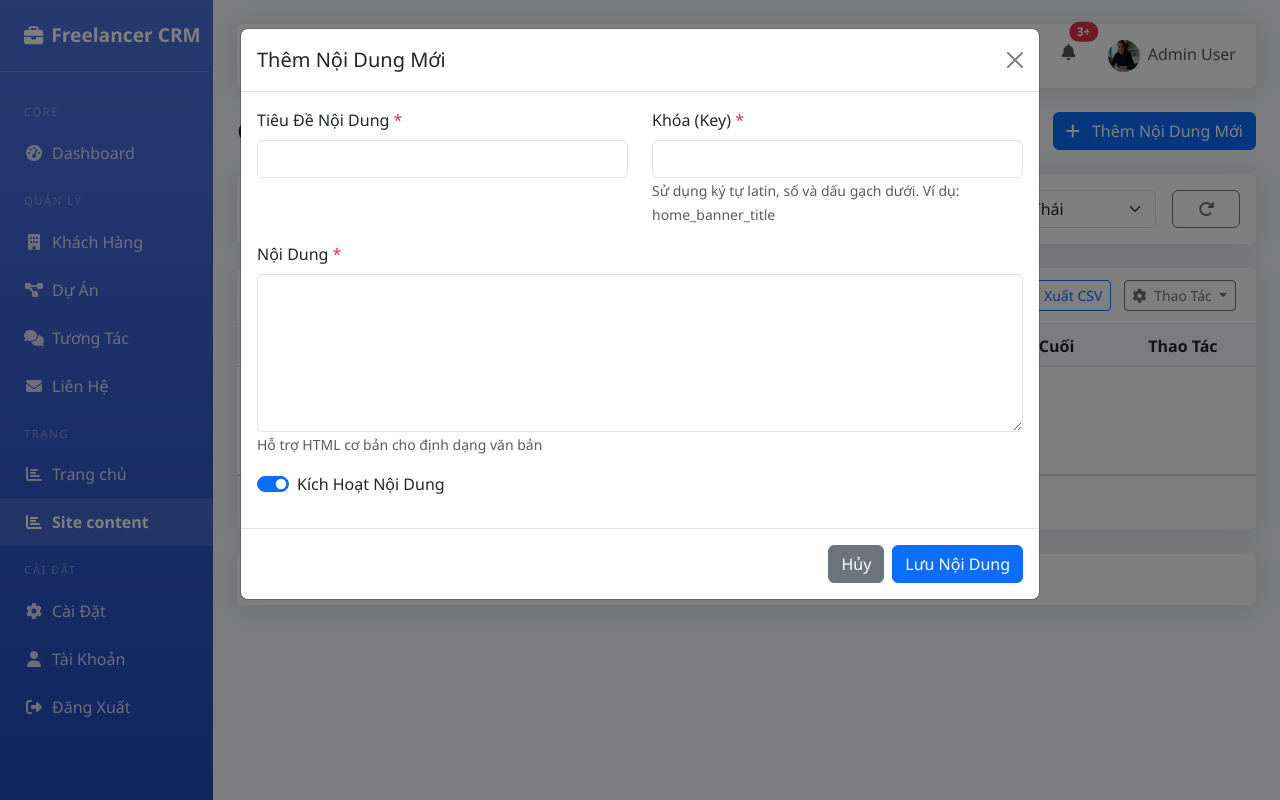
After one commit to KienPT0610/freelancer_crm, a PHP site: page /app/views/admin/site-content.php in a window 1280 px wide, after a click on "Thêm Nội Dung Mới". The commit adds this page. Run offline with PHP 8.4, Linux system fonts and the light colour scheme.

Commit message:
feat: add update site-content

```diff
--- a/app/views/admin/sidebar.php
+++ b/app/views/admin/sidebar.php
@@ -36,6 +36,11 @@
       <span>Trang chủ</span>
     </a>
 
+    <a class="sidebar-item <?php echo $active_page == 'site_content' ? 'active' : ''; ?>" href="/admin/site-content">
+      <i class="fas fa-chart-bar"></i>
+      <span>Site content</span>
+    </a>
+
     <div class="sidebar-heading">Cài Đặt</div>
     <a class="sidebar-item <?php echo $active_page == 'settings' ? 'active' : ''; ?>" href="/admin/settings">
       <i class="fas fa-cog"></i>
--- /dev/null
+++ b/app/views/admin/site-content.php
@@ -0,0 +1,469 @@
+<?php
+// Set variables for the layout
+$page_title = 'Quản Lý Nội Dung';
+$active_page = 'site_content';
+
+// Start output buffering to capture content
+ob_start();
+?>
+
+<!-- Page Header -->
+<div class="d-flex justify-content-between align-items-center mb-4">
+  <h4 class="mb-0">Quản Lý Nội Dung Website</h4>
+  <button class="btn btn-primary" data-bs-toggle="modal" data-bs-target="#addContentModal">
+    <i class="fas fa-plus me-2"></i> Thêm Nội Dung Mới
+  </button>
+</div>
+
+<?php if (isset($_SESSION['success'])): ?>
+<div class="alert alert-success alert-dismissible fade show" role="alert">
+  <i class="fas fa-check-circle me-2"></i> <?php echo $_SESSION['success']; unset($_SESSION['success']); ?>
+  <button type="button" class="btn-close" data-bs-dismiss="alert" aria-label="Close"></button>
+</div>
+<?php endif; ?>
+
+<?php if (isset($_SESSION['error'])): ?>
+<div class="alert alert-danger alert-dismissible fade show" role="alert">
+  <i class="fas fa-exclamation-circle me-2"></i> <?php echo $_SESSION['error']; unset($_SESSION['error']); ?>
+  <button type="button" class="btn-close" data-bs-dismiss="alert" aria-label="Close"></button>
+</div>
+<?php endif; ?>
+
+<!-- Content Search and Filter -->
+<div class="card mb-4">
+  <div class="card-body">
+    <div class="row g-3">
+      <div class="col-md-8">
+        <div class="input-group">
+          <input type="text" class="form-control" placeholder="Tìm kiếm nội dung...">
+          <button class="btn btn-primary" type="button">
+            <i class="fas fa-search"></i>
+          </button>
+        </div>
+      </div>
+      <div class="col-md-3">
+        <select class="form-select" id="statusFilter">
+          <option value="">Tất Cả Trạng Thái</option>
+          <option value="1">Đang Hoạt Động</option>
+          <option value="0">Không Hoạt Động</option>
+        </select>
+      </div>
+      <div class="col-md-1">
+        <button class="btn btn-outline-secondary w-100" id="resetFilters">
+          <i class="fas fa-redo"></i>
+        </button>
+      </div>
+    </div>
+  </div>
+</div>
+
+<!-- Content List -->
+<div class="card">
+  <div class="card-header d-flex justify-content-between align-items-center">
+    <span>Danh Sách Nội Dung</span>
+    <div>
+      <button class="btn btn-sm btn-outline-primary me-2">
+        <i class="fas fa-download me-1"></i> Xuất CSV
+      </button>
+      <div class="dropdown d-inline-block">
+        <button class="btn btn-sm btn-outline-secondary dropdown-toggle" type="button" data-bs-toggle="dropdown">
+          <i class="fas fa-cog me-1"></i> Thao Tác
+        </button>
+        <ul class="dropdown-menu dropdown-menu-end">
+          <li><a class="dropdown-item" href="#"><i class="fas fa-check-square me-2"></i> Kích Hoạt Hàng Loạt</a></li>
+          <li><a class="dropdown-item" href="#"><i class="fas fa-ban me-2"></i> Vô Hiệu Hóa Hàng Loạt</a></li>
+        </ul>
+      </div>
+    </div>
+  </div>
+  <div class="card-body p-0">
+    <div class="table-responsive">
+      <table class="table table-hover mb-0">
+        <thead>
+          <tr>
+            <th>
+              <div class="form-check">
+                <input class="form-check-input" type="checkbox" id="selectAll">
+              </div>
+            </th>
+            <th>Mã Nội Dung</th>
+            <th>Tiêu Đề</th>
+            <th>Khóa (Key)</th>
+            <th>Giá Trị</th>
+            <th>Trạng Thái</th>
+            <th>Cập Nhật Lần Cuối</th>
+            <th>Thao Tác</th>
+          </tr>
+        </thead>
+        <tbody>
+          <?php if (empty($contents)): ?>
+          <tr>
+            <td colspan="8" class="text-center py-4">
+              <div class="text-muted mb-1"><i class="fas fa-info-circle me-2"></i> Không có nội dung nào.</div>
+              <button class="btn btn-sm btn-primary" data-bs-toggle="modal" data-bs-target="#addContentModal">
+                Thêm Nội Dung Mới
+              </button>
+            </td>
+          </tr>
+          <?php else: ?>
+          <?php foreach ($contents as $content): ?>
+          <tr>
+            <td>
+              <div class="form-check">
+                <input class="form-check-input" type="checkbox" value="<?php echo $content['content_id']; ?>">
+              </div>
+            </td>
+            <td>
+              <span class="fw-bold">#<?php echo str_pad($content['content_id'], 4, '0', STR_PAD_LEFT); ?></span>
+            </td>
+            <td><?php echo htmlspecialchars($content['content_title']); ?></td>
+            <td>
+              <span class="badge bg-secondary"><?php echo htmlspecialchars($content['content_key']); ?></span>
+            </td>
+            <td>
+              <?php
+                // Display a preview of content value
+                $value = htmlspecialchars($content['content_value']);
+                echo strlen($value) > 50 ? substr($value, 0, 50) . '...' : $value;
+              ?>
+            </td>
+            <td>
+              <?php if ($content['is_active'] == 1): ?>
+              <span class="badge bg-success">Đang Hoạt Động</span>
+              <?php else: ?>
+              <span class="badge bg-danger">Không Hoạt Động</span>
+              <?php endif; ?>
+            </td>
+            <td><?php echo date('d/m/Y H:i', strtotime($content['last_updated'] ?? $content['created_at'])); ?></td>
+            <td>
+              <div class="btn-group">
+                <button type="button" class="btn btn-sm btn-outline-primary" data-bs-toggle="modal"
+                  data-bs-target="#editContentModal" data-content-id="<?php echo $content['content_id']; ?>"
+                  data-content-title="<?php echo htmlspecialchars($content['content_title']); ?>"
+                  data-content-key="<?php echo htmlspecialchars($content['content_key']); ?>"
+                  data-content-value="<?php echo htmlspecialchars($content['content_value']); ?>"
+                  data-is-active="<?php echo $content['is_active']; ?>">
+                  <i class="fas fa-edit"></i>
+                </button>
+                <button type="button" class="btn btn-sm btn-outline-info" data-bs-toggle="modal"
+                  data-bs-target="#viewContentModal" data-content-id="<?php echo $content['content_id']; ?>"
+                  data-content-title="<?php echo htmlspecialchars($content['content_title']); ?>"
+                  data-content-key="<?php echo htmlspecialchars($content['content_key']); ?>"
+                  data-content-value="<?php echo htmlspecialchars($content['content_value']); ?>"
+                  data-is-active="<?php echo $content['is_active']; ?>"
+                  data-created-at="<?php echo date('d/m/Y H:i', strtotime($content['created_at'])); ?>"
+                  data-updated-at="<?php echo !empty($content['last_updated']) ? date('d/m/Y H:i', strtotime($content['last_updated'])) : 'Chưa cập nhật'; ?>">
+                  <i class="fas fa-eye"></i>
+                </button>
+                <a href="/admin/site-content/<?php echo $content['content_id']; ?>/delete"
+                  class="btn btn-sm btn-outline-danger"
+                  onclick="return confirm('Bạn có chắc chắn muốn xóa nội dung này?');">
+                  <i class="fas fa-trash"></i>
+                </a>
+              </div>
+            </td>
+          </tr>
+          <?php endforeach; ?>
+          <?php endif; ?>
+        </tbody>
+      </table>
+    </div>
+  </div>
+  <div class="card-footer">
+    <nav>
+      <ul class="pagination justify-content-center mb-0">
+        <li class="page-item disabled">
+          <a class="page-link" href="#" tabindex="-1">Trước</a>
+        </li>
+        <li class="page-item active"><a class="page-link" href="#">1</a></li>
+        <li class="page-item"><a class="page-link" href="#">2</a></li>
+        <li class="page-item"><a class="page-link" href="#">3</a></li>
+        <li class="page-item">
+          <a class="page-link" href="#">Sau</a>
+        </li>
+      </ul>
+    </nav>
+  </div>
+</div>
+
+<!-- Modal Add Content -->
+<div class="modal fade" id="addContentModal" tabindex="-1" aria-labelledby="addContentModalLabel" aria-hidden="true">
+  <div class="modal-dialog modal-lg">
+    <div class="modal-content">
+      <div class="modal-header">
+        <h5 class="modal-title" id="addContentModalLabel">Thêm Nội Dung Mới</h5>
+        <button type="button" class="btn-close" data-bs-dismiss="modal" aria-label="Close"></button>
+      </div>
+      <div class="modal-body">
+        <form id="addContentForm" action="/admin/site-content/add" method="POST">
+          <div class="row mb-3">
+            <div class="col-md-6">
+              <label for="contentTitle" class="form-label">Tiêu Đề Nội Dung <span class="text-danger">*</span></label>
+              <input type="text" class="form-control" id="contentTitle" name="content_title" required>
+            </div>
+            <div class="col-md-6">
+              <label for="contentKey" class="form-label">Khóa (Key) <span class="text-danger">*</span></label>
+              <input type="text" class="form-control" id="contentKey" name="content_key" required>
+              <small class="text-muted">Sử dụng ký tự latin, số và dấu gạch dưới. Ví dụ: home_banner_title</small>
+            </div>
+          </div>
+          <div class="mb-3">
+            <label for="contentValue" class="form-label">Nội Dung <span class="text-danger">*</span></label>
+            <textarea class="form-control" id="contentValue" name="content_value" rows="6" required></textarea>
+            <small class="text-muted">Hỗ trợ HTML cơ bản cho định dạng văn bản</small>
+          </div>
+          <div class="mb-3">
+            <div class="form-check form-switch">
+              <input class="form-check-input" type="checkbox" id="contentActive" name="is_active" value="1" checked>
+              <label class="form-check-label" for="contentActive">Kích Hoạt Nội Dung</label>
+            </div>
+          </div>
+        </form>
+      </div>
+      <div class="modal-footer">
+        <button type="button" class="btn btn-secondary" data-bs-dismiss="modal">Hủy</button>
+        <button type="submit" form="addContentForm" class="btn btn-primary">Lưu Nội Dung</button>
+      </div>
+    </div>
+  </div>
+</div>
+
+<!-- Modal Edit Content -->
+<div class="modal fade" id="editContentModal" tabindex="-1" aria-labelledby="editContentModalLabel" aria-hidden="true">
+  <div class="modal-dialog modal-lg">
+    <div class="modal-content">
+      <div class="modal-header">
+        <h5 class="modal-title" id="editContentModalLabel">Chỉnh Sửa Nội Dung</h5>
+        <button type="button" class="btn-close" data-bs-dismiss="modal" aria-label="Close"></button>
+      </div>
+      <div class="modal-body">
+        <form id="editContentForm" action="/admin/site-content/update" method="POST">
+          <input type="hidden" id="editContentId" name="content_id">
+          <div class="row mb-3">
+            <div class="col-md-6">
+              <label for="editContentTitle" class="form-label">Tiêu Đề Nội Dung <span
+                  class="text-danger">*</span></label>
+              <input type="text" class="form-control" id="editContentTitle" name="content_title" required>
+            </div>
+            <div class="col-md-6">
+              <label for="editContentKey" class="form-label">Khóa (Key) <span class="text-danger">*</span></label>
+              <input type="text" class="form-control" id="editContentKey" name="content_key" required>
+              <small class="text-muted">Sử dụng ký tự latin, số và dấu gạch dưới. Ví dụ: home_banner_title</small>
+            </div>
+          </div>
+          <div class="mb-3">
+            <label for="editContentValue" class="form-label">Nội Dung <span class="text-danger">*</span></label>
+            <textarea class="form-control" id="editContentValue" name="content_value" rows="6" required></textarea>
+            <small class="text-muted">Hỗ trợ HTML cơ bản cho định dạng văn bản</small>
+          </div>
+          <div class="mb-3">
+            <div class="form-check form-switch">
+              <input class="form-check-input" type="checkbox" id="editContentActive" name="is_active" value="1">
+              <label class="form-check-label" for="editContentActive">Kích Hoạt Nội Dung</label>
+            </div>
+          </div>
+        </form>
+      </div>
+      <div class="modal-footer">
+        <button type="button" class="btn btn-secondary" data-bs-dismiss="modal">Hủy</button>
+        <button type="submit" form="editContentForm" class="btn btn-primary">Lưu Thay Đổi</button>
+      </div>
+    </div>
+  </div>
+</div>
+
+<!-- Modal View Content -->
+<div class="modal fade" id="viewContentModal" tabindex="-1" aria-labelledby="viewContentModalLabel" aria-hidden="true">
+  <div class="modal-dialog modal-lg">
+    <div class="modal-content">
+      <div class="modal-header">
+        <h5 class="modal-title" id="viewContentModalLabel">Chi Tiết Nội Dung</h5>
+        <button type="button" class="btn-close" data-bs-dismiss="modal" aria-label="Close"></button>
+      </div>
+      <div class="modal-body">
+        <div class="row mb-4">
+          <div class="col-md-6">
+            <h6 class="fw-bold mb-2">Thông Tin Cơ Bản</h6>
+            <table class="table table-sm">
+              <tr>
+                <td class="text-muted">Mã Nội Dung:</td>
+                <td class="fw-bold" id="viewContentId"></td>
+              </tr>
+              <tr>
+                <td class="text-muted">Tiêu Đề:</td>
+                <td id="viewContentTitle"></td>
+              </tr>
+              <tr>
+                <td class="text-muted">Khóa (Key):</td>
+                <td><code id="viewContentKey"></code></td>
+              </tr>
+              <tr>
+                <td class="text-muted">Trạng Thái:</td>
+                <td id="viewContentStatus"></td>
+              </tr>
+            </table>
+          </div>
+          <div class="col-md-6">
+            <h6 class="fw-bold mb-2">Thông Tin Thời Gian</h6>
+            <table class="table table-sm">
+              <tr>
+                <td class="text-muted">Ngày Tạo:</td>
+                <td id="viewContentCreated"></td>
+              </tr>
+              <tr>
+                <td class="text-muted">Cập Nhật Lần Cuối:</td>
+                <td id="viewContentUpdated"></td>
+              </tr>
+            </table>
+          </div>
+        </div>
+        <div class="mb-3">
+          <h6 class="fw-bold mb-2">Nội Dung</h6>
+          <div class="border rounded p-3 bg-light">
+            <div id="viewContentValueDisplay"></div>
+          </div>
+        </div>
+        <div class="mb-3">
+          <h6 class="fw-bold mb-2">Mã Sử Dụng</h6>
+          <div class="border rounded p-3 bg-dark text-light">
+            <pre
+              class="mb-0"><code>&lt;?php echo getSiteContent('<span id="viewContentKeyCode"></span>'); ?&gt;</code></pre>
+          </div>
+        </div>
+      </div>
+      <div class="modal-footer">
+        <button type="button" class="btn btn-secondary" data-bs-dismiss="modal">Đóng</button>
+        <button type="button" class="btn btn-primary edit-content-btn">Chỉnh Sửa</button>
+      </div>
+    </div>
+  </div>
+</div>
+
+<script>
+document.addEventListener('DOMContentLoaded', function() {
+  // Select all checkbox
+  const selectAllCheckbox = document.getElementById('selectAll');
+  if (selectAllCheckbox) {
+    selectAllCheckbox.addEventListener('change', function() {
+      const checkboxes = document.querySelectorAll('tbody .form-check-input');
+      checkboxes.forEach(checkbox => {
+        checkbox.checked = selectAllCheckbox.checked;
+      });
+    });
+  }
+
+  // Edit Content Modal
+  const editContentModal = document.getElementById('editContentModal');
+  if (editContentModal) {
+    editContentModal.addEventListener('show.bs.modal', function(event) {
+      const button = event.relatedTarget;
+      const contentId = button.getAttribute('data-content-id');
+      const contentTitle = button.getAttribute('data-content-title');
+      const contentKey = button.getAttribute('data-content-key');
+      const contentValue = button.getAttribute('data-content-value');
+      const isActive = button.getAttribute('data-is-active');
+
+      const modalContentId = editContentModal.querySelector('#editContentId');
+      const modalContentTitle = editContentModal.querySelector('#editContentTitle');
+      const modalContentKey = editContentModal.querySelector('#editContentKey');
+      const modalContentValue = editContentModal.querySelector('#editContentValue');
+      const modalContentActive = editContentModal.querySelector('#editContentActive');
+
+      modalContentId.value = contentId;
+      modalContentTitle.value = contentTitle;
+      modalContentKey.value = contentKey;
+      modalContentValue.value = contentValue;
+      modalContentActive.checked = isActive == '1';
+
+      // Update form action
+      const form = editContentModal.querySelector('#editContentForm');
+      form.action = `/admin/site-content/${contentId}/update`;
+      form.querySelector('button[type="submit"]').addEventListener('click', function() {
+        form.submit();
+      });
+    });
+  }
+
+  // View Content Modal
+  const viewContentModal = document.getElementById('viewContentModal');
+  if (viewContentModal) {
+    viewContentModal.addEventListener('show.bs.modal', function(event) {
+      const button = event.relatedTarget;
+      const contentId = button.getAttribute('data-content-id');
+      const contentTitle = button.getAttribute('data-content-title');
+      const contentKey = button.getAttribute('data-content-key');
+      const contentValue = button.getAttribute('data-content-value');
+      const isActive = button.getAttribute('data-is-active');
+      const createdAt = button.getAttribute('data-created-at');
+      const updatedAt = button.getAttribute('data-updated-at');
+
+      viewContentModal.querySelector('#viewContentId').textContent = '#' + contentId.padStart(4, '0');
+      viewContentModal.querySelector('#viewContentTitle').textContent = contentTitle;
+      viewContentModal.querySelector('#viewContentKey').textContent = contentKey;
+      viewContentModal.querySelector('#viewContentKeyCode').textContent = contentKey;
+      viewContentModal.querySelector('#viewContentValueDisplay').innerHTML = contentValue;
+      viewContentModal.querySelector('#viewContentCreated').textContent = createdAt;
+      viewContentModal.querySelector('#viewContentUpdated').textContent = updatedAt;
+
+      const statusEl = viewContentModal.querySelector('#viewContentStatus');
+      if (isActive == '1') {
+        statusEl.innerHTML = '<span class="badge bg-success">Đang Hoạt Động</span>';
+      } else {
+        statusEl.innerHTML = '<span class="badge bg-danger">Không Hoạt Động</span>';
+      }
+
+      // Setup edit button
+      const editBtn = viewContentModal.querySelector('.edit-content-btn');
+      editBtn.addEventListener('click', function() {
+        // Hide view modal
+        const viewModal = bootstrap.Modal.getInstance(viewContentModal);
+        viewModal.hide();
+
+        // Show edit modal with pre-filled data
+        const editModal = new bootstrap.Modal(document.getElementById('editContentModal'));
+
+        // Pre-fill the edit modal
+        const editForm = document.getElementById('editContentForm');
+        editForm.querySelector('#editContentId').value = contentId;
+        editForm.querySelector('#editContentTitle').value = contentTitle;
+        editForm.querySelector('#editContentKey').value = contentKey;
+        editForm.querySelector('#editContentValue').value = contentValue;
+        editForm.querySelector('#editContentActive').checked = isActive == '1';
+        editForm.action = `/admin/site-content/${contentId}/update`;
+
+        // Show edit modal
+        editModal.show();
+      });
+    });
+  }
+
+  // Reset filters
+  const resetBtn = document.getElementById('resetFilters');
+  if (resetBtn) {
+    resetBtn.addEventListener('click', function() {
+      document.querySelector('input[type="text"]').value = '';
+      document.getElementById('statusFilter').value = '';
+    });
+  }
+});
+</script>
+
+<style>
+pre {
+  margin-bottom: 0;
+  white-space: pre-wrap;
+}
+
+code {
+  font-family: SFMono-Regular, Menlo, Monaco, Consolas, "Liberation Mono", "Courier New", monospace;
+  font-size: 0.875em;
+}
+</style>
+
+<?php
+// Get content from buffer
+$content = ob_get_clean();
+
+// Include the layout template
+include __DIR__ . '/layout.php';
+?>
```
Also changed, not shown: app/controllers/AdminController.php (+43 -0 lines), app/controllers/HomeController.php (+12 -1 lines), app/models/SiteContent.php (added, +104 -0 lines), app/views/home/index.php (+29 -32 lines), routes.php (+14 -1 lines), public/uploads/682def4fd2edd-7944a7f62bf79ea9c7e6.jpg (added).
